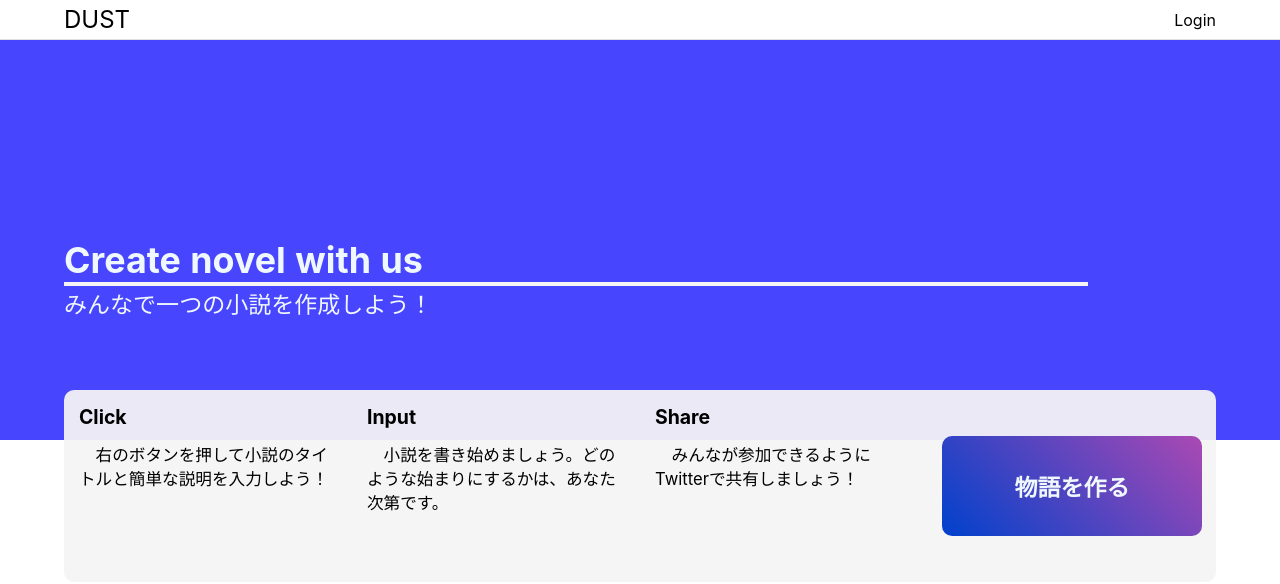
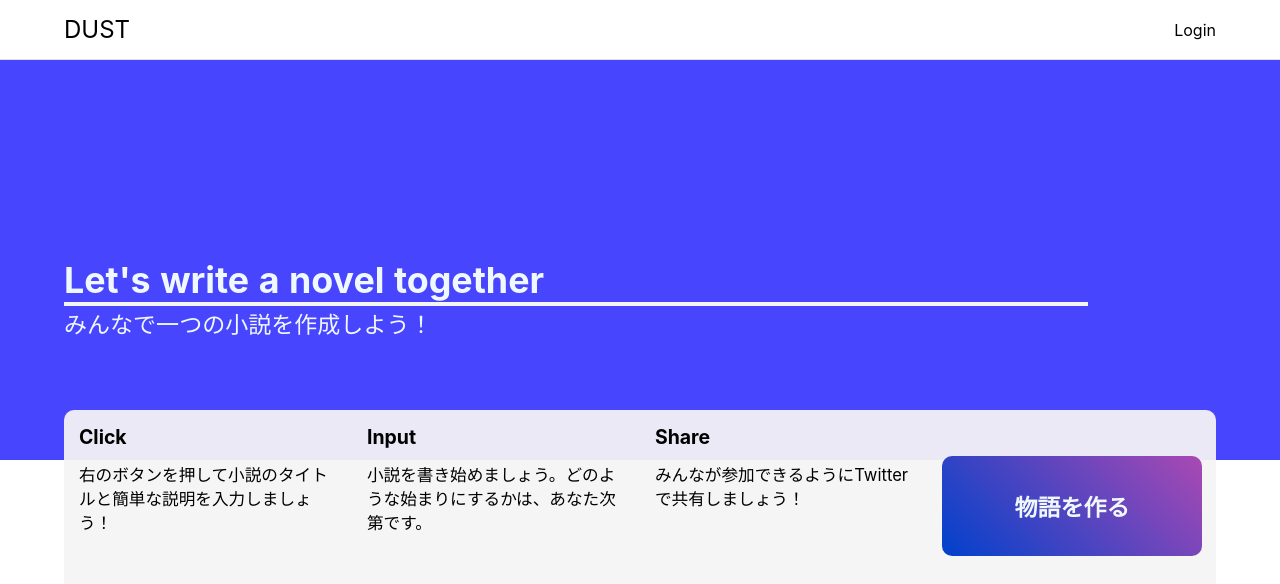
Before and after one commit to nhiroyasu/HackU, a Nuxt app: page / in a window 1280 px wide. Shown: the top 584 px of the page. Built offline with nearby package versions, Linux system fonts and the light colour scheme; no server answers; the database is empty.

Commit message:
タイトルとかへんこうしました

```diff
--- a/components/Down.vue
+++ b/components/Down.vue
@@ -2,7 +2,7 @@
     <div class="js-accordion" v-cloak>
         <div id="acc-btn-wrap">
             <button class="js-accordion--trigger icon" type="button" :class="{ '_state-open': isOpened }" @click="accordionToggle()">
-                <img v-bind:src="icon_link" alt="#" width="25" height="25">
+                <img v-bind:src="icon_link" alt="#" width="40" height="40">
             </button>
         </div>
         <div class="js-accordion--target" :class="{ '_state-open': isOpened }" v-if="isOpened">
@@ -82,8 +82,8 @@
 
     .js-accordion--trigger {
         background: rgb(255, 255, 255);
-        height: 25px;
-        width: 25px;
+        height: 40px;
+        width: 40px;
         border-radius: 50%;
         display: flex;
         justify-content: center;
@@ -92,7 +92,7 @@
     }
 
     .js-accordion--target {
-        background: seagreen;
+        /* background: seagreen; */
         position: absolute;
         left: -130px;
     }
--- a/components/Header.vue
+++ b/components/Header.vue
@@ -46,8 +46,8 @@ import Down from '~/components/Down.vue'
 <style scoped>
     #header {
         width: 100%;
-        height: 40px;
-        line-height: 40px;
+        height: 60px;
+        line-height: 60px;
         margin: 0;
         padding: 0;
         color: #111;
--- a/components/Room.vue
+++ b/components/Room.vue
@@ -61,7 +61,7 @@
 
     #info-wrap {
         /* background: chartreuse; */
-        height: 8vw;
+        /* height: 8vw; */
     }
 
     #title {
--- a/pages/index.vue
+++ b/pages/index.vue
@@ -4,7 +4,7 @@
     <div id="verarea">
       <div id="hello-word">
         <div id="hello-word-wrap">
-          <h1>Create novel with us</h1>
+          <h1>Let's write a novel together</h1>
           <p>みんなで一つの小説を作成しよう！</p>
         </div>
       </div>
@@ -17,18 +17,18 @@
         </div> -->
         <div class="cre-section cre-des">
           <h3>Click</h3>
-          <p>　右のボタンを押して小説のタイトルと簡単な説明を入力しよう！
+          <p>右のボタンを押して小説のタイトルと簡単な説明を入力しましょう！
           </p>
         </div>
         <div class="cre-section cre-des">
           <h3>Input</h3>
-          <p>　小説を書き始めましょう。どのような始まりにするかは、あなた次第です。
+          <p>小説を書き始めましょう。どのような始まりにするかは、あなた次第です。
           </p>
         </div>
         <div class="cre-section cre-des">
           <h3>Share</h3>
           <p>
-            　みんなが参加できるようにTwitterで共有しましょう！
+            みんなが参加できるようにTwitterで共有しましょう！
           </p>
         </div>
         <button id="cbtn" class="cre-section" @click="openModal">物語を作る</button>
@@ -59,11 +59,9 @@
       <h2>参加した部屋</h2>
     </div>
     <div id="joined-room">
-      <div v-bind:v-if="part_story_list">
         <div v-for="(value) in part_story_list">
           <room v-bind:sid="value['sid']" v-bind:title="value['title']" v-bind:author="value['author']['name']" />
         </div>
-      </div>
 
       <!-- <room>
         </room>-->
@@ -292,7 +290,7 @@
     /* background: blue; */
     width: 90%;
     margin: 0 auto;
-    margin-bottom: 30px;
+    margin-bottom: 40px;
     display: grid;
     grid-template-columns: repeat(2, 1fr);
     grid-gap: 10px 10px;
```
